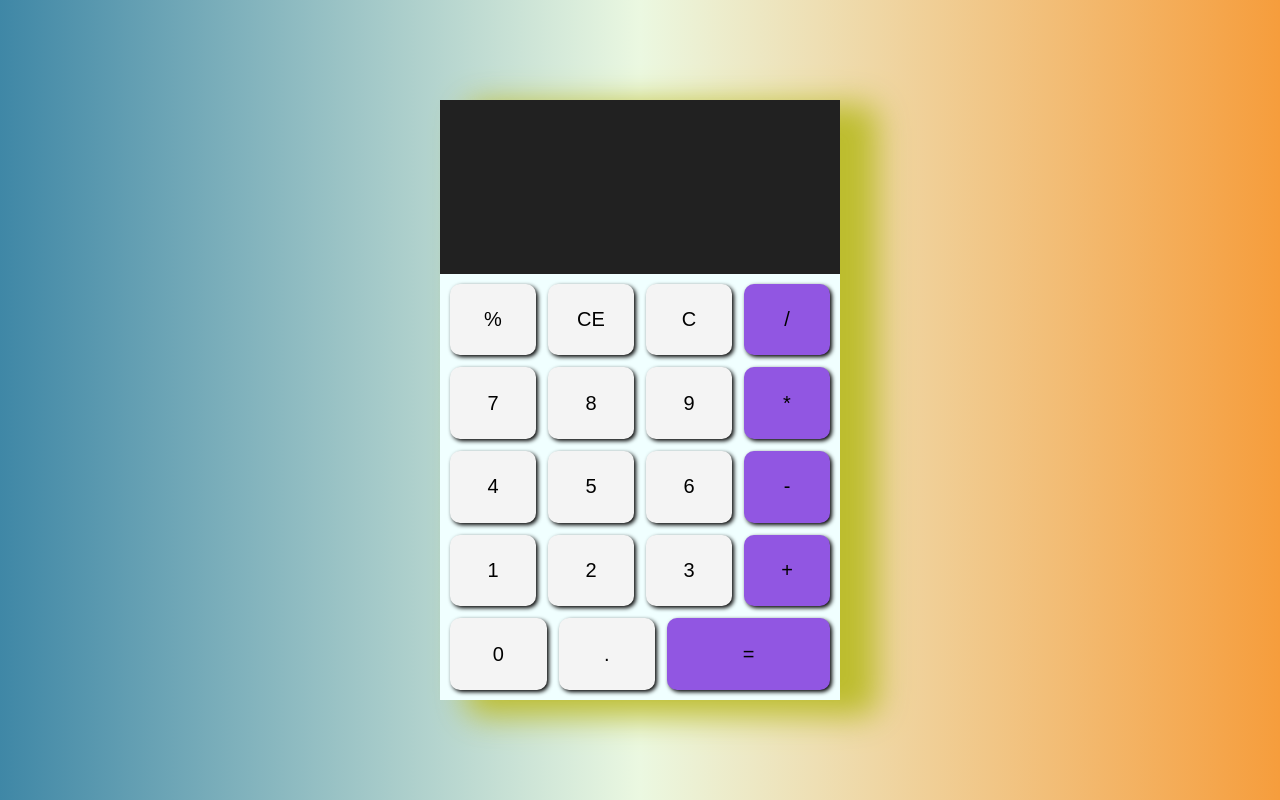
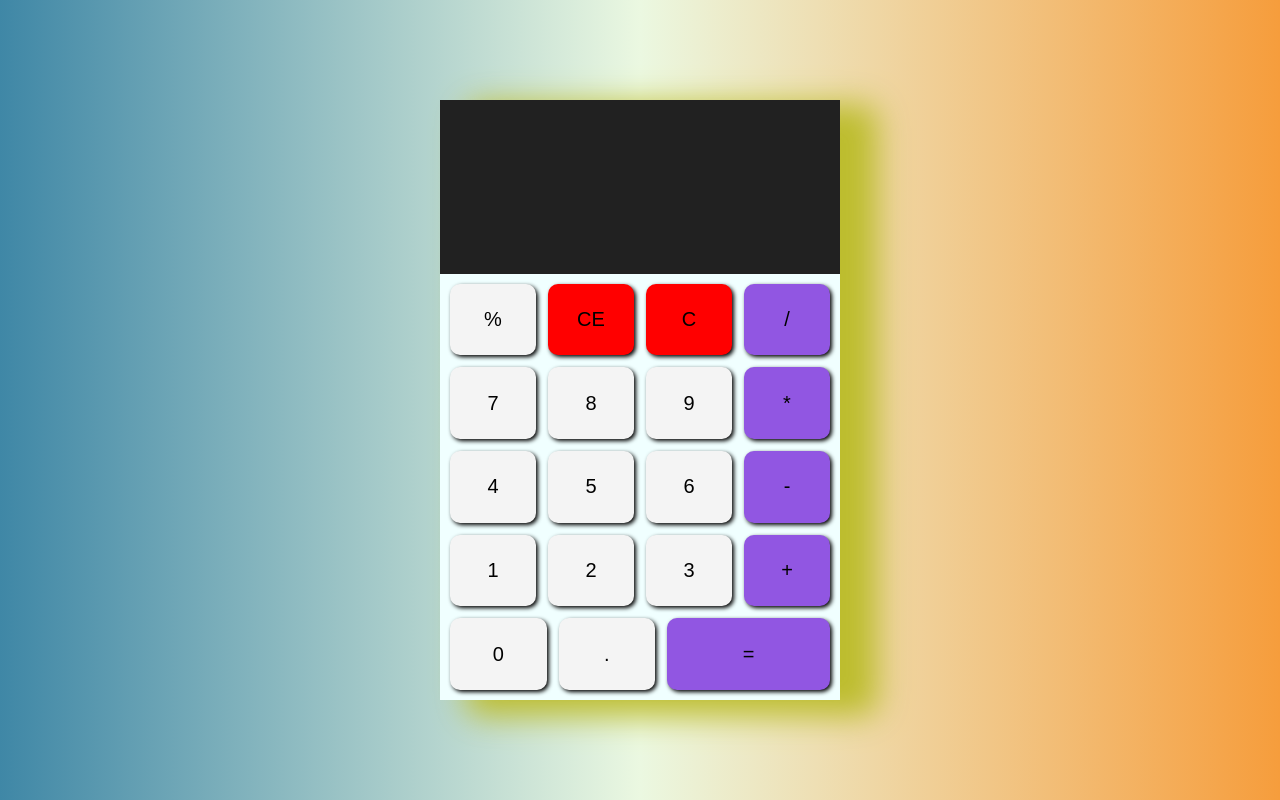
Before and after one commit to samirkhadka998/odin-calculator, a plain HTML site: page index.html in a window 1280 px wide. Drawn offline with Linux system fonts and the light colour scheme.

Commit message:
C and Ce background changed to red

```diff
--- a/css/style.css
+++ b/css/style.css
@@ -112,3 +112,7 @@ div#result {
 .equals {
     flex: 2 !important;
 }
+
+.danger {
+    background: red !important;
+}
--- a/index.html
+++ b/index.html
@@ -22,8 +22,8 @@
             <div class="inputs">
                 <div class="subinputs">
                     <div>%</div>
-                    <div>CE</div>
-                    <div>C</div>
+                    <div class="danger">CE</div>
+                    <div class="danger">C</div>
                     <div>/</div>
                 </div>
                 <div class="subinputs">
```
